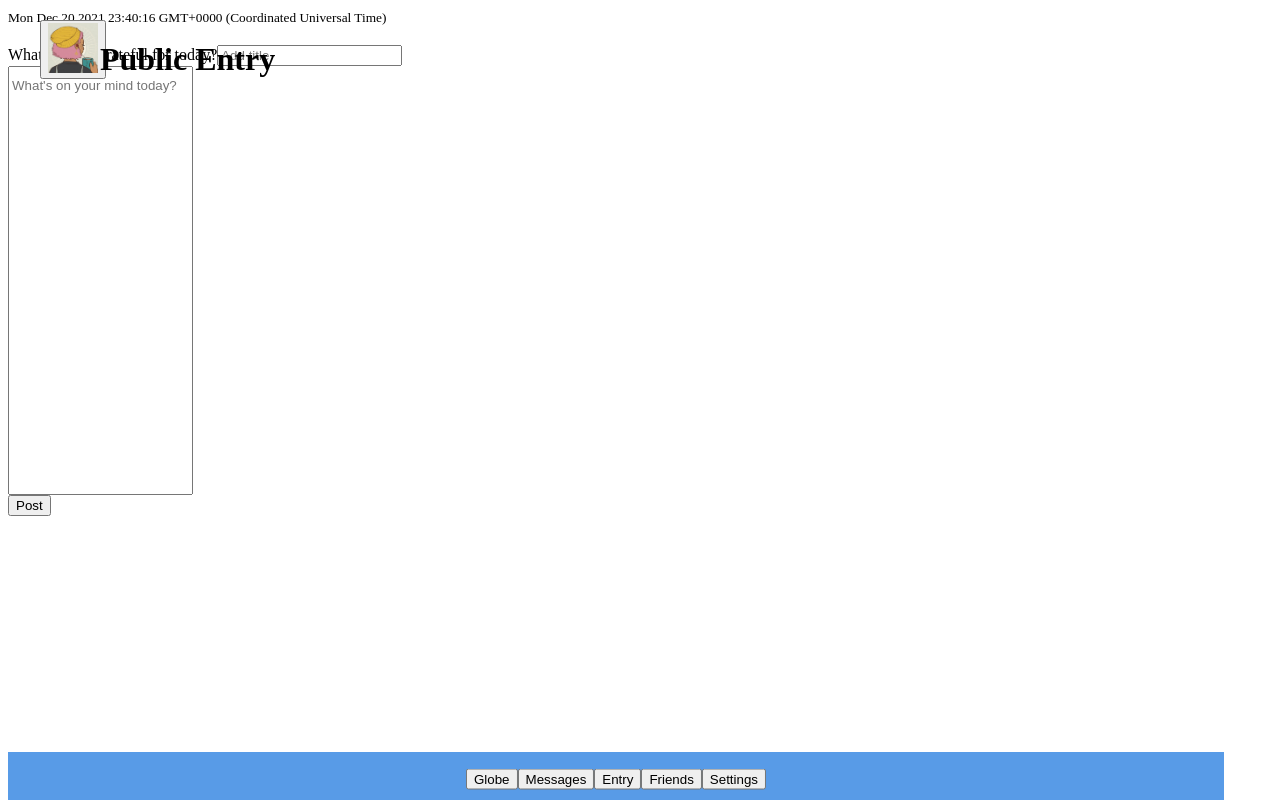
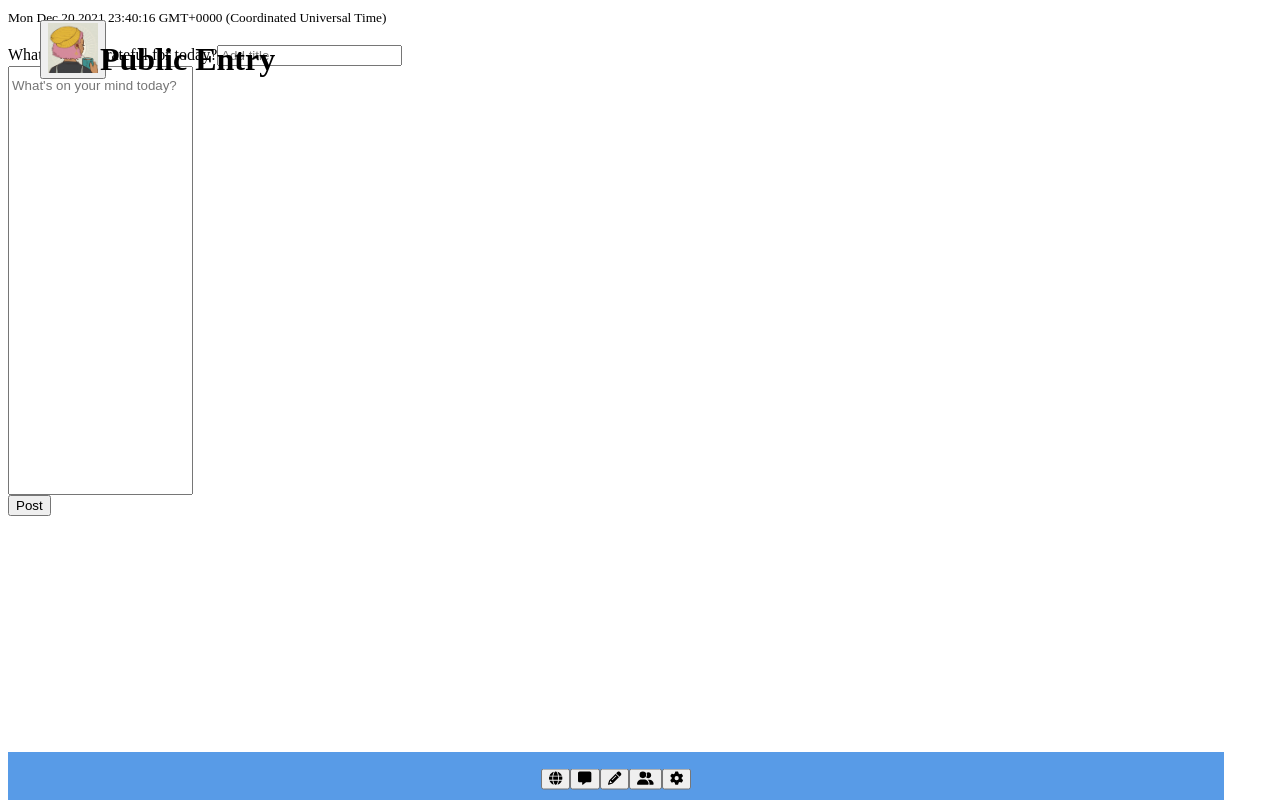
Before and after one commit to Graditude-UX/App, a React (Create React App) app: page /public in a window 1280 px wide. Built offline with nearby package versions, Linux system fonts and the light colour scheme.

Commit message:
added icons buttons to footer

```diff
--- a/src/App.js
+++ b/src/App.js
@@ -6,7 +6,6 @@ import Globe from './Pages/Globe';
 import Public from './Pages/Public';
 import { Button, FormGroup, Input, Label } from 'reactstrap';
 import Footer from './Footer';
-import Icon from './Pages/icon';
 
 
 function App() {
@@ -24,7 +23,6 @@ function App() {
       <Route path="/profile" element={<Profile/>}/>
       <Route path="/private" element={<Private/>}/>
       <Route path="/public" element={<Public/>}/>
-      <Route path="/icon" element={<Icon/>}/>
     </Routes>
     < Footer />
     </Router>
--- a/src/Footer.js
+++ b/src/Footer.js
@@ -1,10 +1,11 @@
 import './Footer.css';
 import {BrowserRouter as Router, Routes, Route, Link, useNavigate} from 'react-router-dom'
-import Profile from './Pages/Profile';
 import Private from './Pages/Private';
 import Globe from './Pages/Globe';
 import Public from './Pages/Public';
 import { Button, FormGroup, Input, Label } from 'reactstrap';
+import { FontAwesomeIcon } from "@fortawesome/react-fontawesome";
+import { faGlobe, faMessage, faPencil, faUserFriends, faGear } from "@fortawesome/free-solid-svg-icons";
 
 
 
@@ -15,19 +16,19 @@ let navigate = useNavigate();
     <div className="footer">
       <nav style={{position: 'absolute' , left: '50%', bottom: 0, transform: 'translate(-50%, -50%)'}}>
         <Button onClick={() => {navigate("/")}} color="white" style={{}}>
-        Globe
+        <FontAwesomeIcon icon={faGlobe} />
         </Button>
         <Button onClick={() => {navigate("/")}} color="white" style={{}}>
-        Messages
+        <FontAwesomeIcon icon={faMessage} />
         </Button>
         <Button onClick={() => {navigate("/")}} color="white" style={{}}>
-        Entry
+        <FontAwesomeIcon icon={faPencil} />
         </Button>
         <Button onClick={() => {navigate("/")}} color="white" style={{}}>
-        Friends
+        <FontAwesomeIcon icon={faUserFriends} />
         </Button>
         <Button onClick={() => {navigate("/")}} color="white" style={{}}>
-        Settings
+        <FontAwesomeIcon icon={faGear} />
         </Button>
       </nav>
 
--- a/src/Pages/icon.js
+++ /dev/null
@@ -1,15 +0,0 @@
-import React from 'react'
-import 'https://kit.fontawesome.com/1754c6ffb6.js';
-import { FontAwesomeIcon } from "@fortawesome/react-fontawesome";
-import { faCoffee } from "@fortawesome/free-solid-svg-icons";
-
-function icon() {
-    return (
-        <div>
-           <h1>icon page</h1>
-           <FontAwesomeIcon icon={faCoffee} />
-        </div>
-    )
-}
-
-export default icon
```
